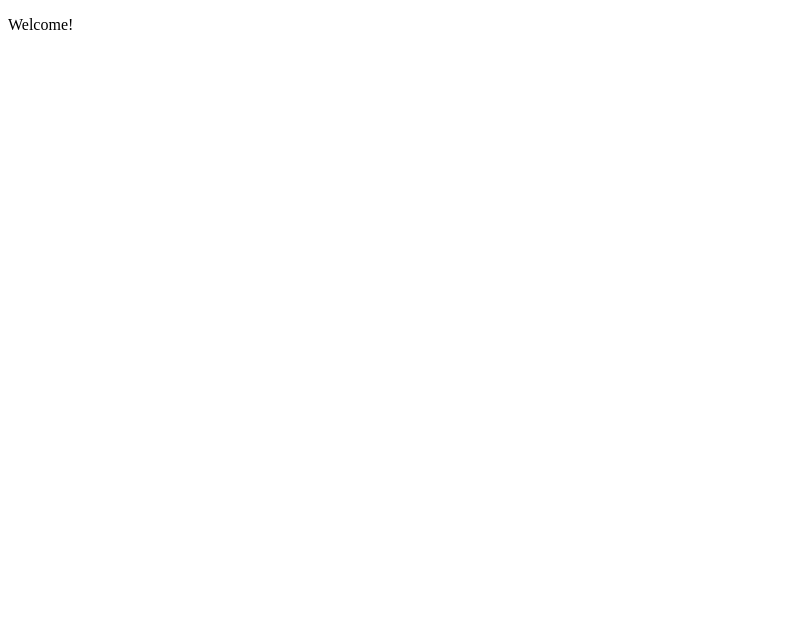
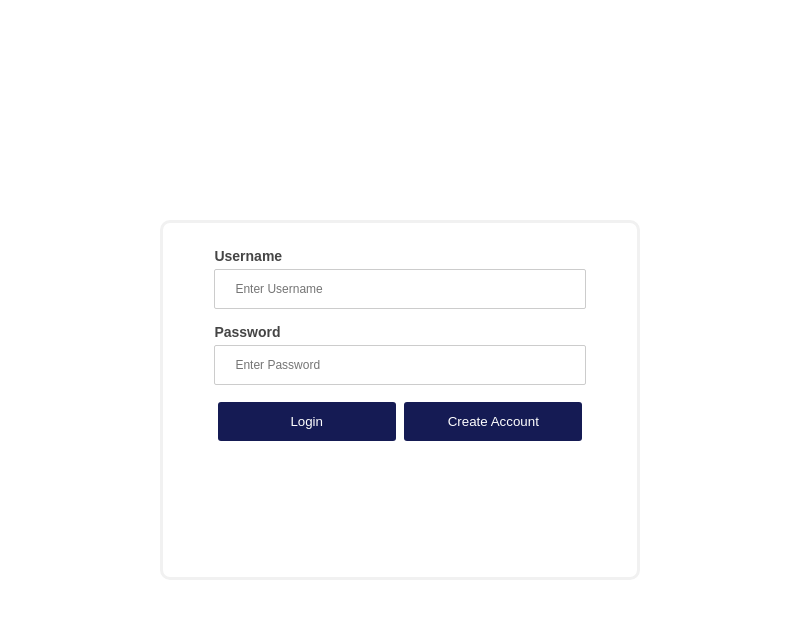
Before and after one commit to annatruong/do-not-disturb-app, an Electron app: page src/index.html in a window 800 px wide. Drawn offline with Linux system fonts and the light colour scheme.

Commit message:
Added login frontend

```diff
--- a/package.json
+++ b/package.json
@@ -9,10 +9,8 @@
   },
   "author": "Anna Truong",
   "license": "ISC",
-  "devDependencies": {
+  "dependencies": {
+    "dotenv": "^16.3.1",
     "electron": "^26.3.0"
-  },
-  "dependencies": {
-    "dotenv": "^16.3.1"
   }
 }
--- a/src/index.html
+++ b/src/index.html
@@ -1,20 +1,22 @@
 <!DOCTYPE html>
-<html>
-  <head>
-    <meta charset="UTF-8" />
-    <!-- https://developer.mozilla.org/en-US/docs/Web/HTTP/CSP -->
-    <meta
-      http-equiv="Content-Security-Policy"
-      content="default-src 'self'; script-src 'self'"
-    />
-    <meta
-      http-equiv="X-Content-Security-Policy"
-      content="default-src 'self'; script-src 'self'"
-    />
-    <title>Do Not Ditsurb</title>
-  </head>
-  <body>
-    <p>Welcome!</p>
-    <!-- <button type="button">On</button> -->
-  </body>
+<html id="top">
+    <head>
+        <link href="./style.css" rel="stylesheet">
+    </head>
+    <body>
+        <main>
+          <form>
+              <label for="uname"><b>Username</b></label>
+              <input type="text" placeholder="Enter Username" name="uname" required>
+
+              <label for="psw"><b>Password</b></label>
+              <input type="password" placeholder="Enter Password" name="psw" required>
+
+              <div id="login-button">
+                <button type="submit">Login</button>
+                <button type="button">Create Account</button>
+              </div>
+          </form>
+        </main>
+    </body>
 </html>
--- /dev/null
+++ b/src/style.css
@@ -0,0 +1,68 @@
+* {
+    box-sizing: border-box;
+}
+
+body {
+    background: #FFFFFF;
+    font-family: Arial, Helvetica, sans-serif;
+    margin: 0;
+    padding: 0;
+}
+
+header, h1, form, input, label, .login-button {
+    display: block;
+}
+
+form {
+    border: 3px solid #f1f1f1;
+    border-radius: 10px;
+    width: 60%;
+    height: 45%;
+    margin: auto;
+    padding: 20px 5px 5px;
+    position: absolute;
+    top:0;
+    bottom:0;
+    left:0;
+    right:0;
+  }
+
+  label {
+    margin: 5px auto;
+    width: 80%;
+    font-size: 14px;
+    color: #454545;
+  }
+
+  input[type=text], input[type=password] {
+    width: 80%;
+    padding: 12px 20px;
+    margin: 4px auto 15px;
+    border: 1px solid #ccc;
+    border-radius: 2px;
+    font-size: 12px;
+  }
+
+  /* Set a style for all buttons */
+  button {
+    background-color: #151B54;
+    color: white;
+    padding: 12px;
+    margin: 2px;
+    border: none;
+    border-radius: 3px;
+    cursor: pointer;
+    width: 48%;
+  }
+
+  button:hover {
+    opacity: 0.8;
+  }
+
+ #login-button {
+    width: 80%;
+    padding: 0;
+    margin: 5px auto;
+    text-align: center;
+
+  }
```
Also changed, not shown: main.js (+25 -25 lines), src/index.css (deleted), 1 other file.
